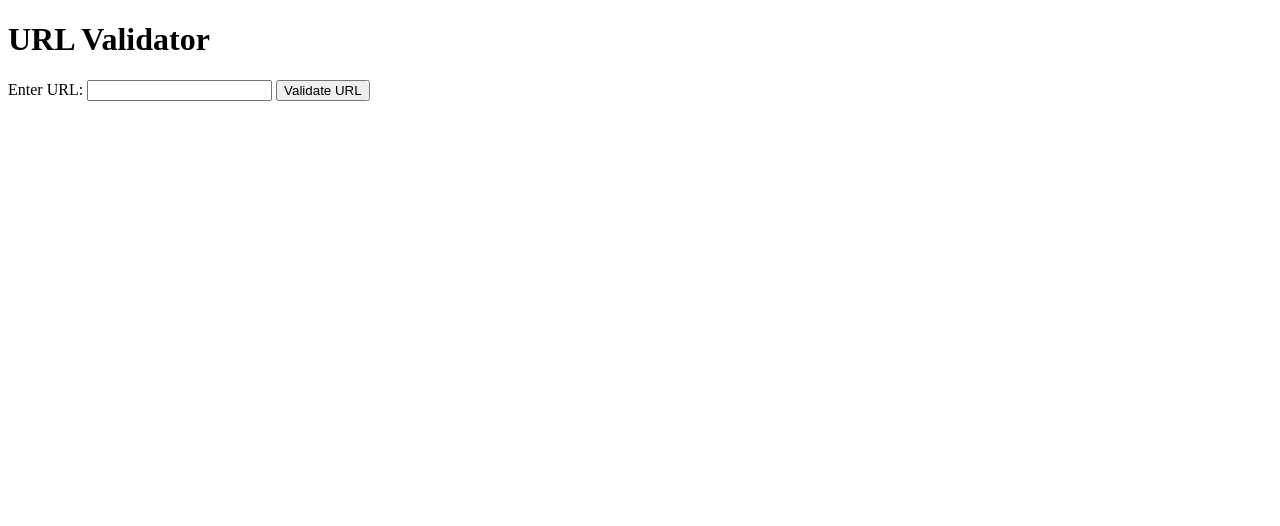
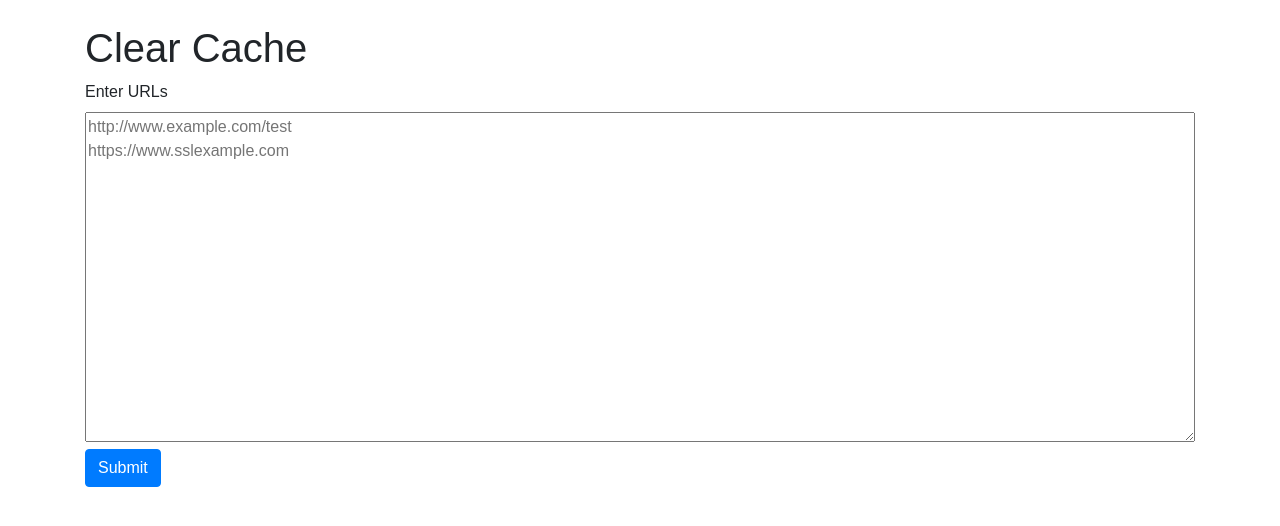
Before and after one commit to CarlosReinoso/akamai, a website: page index.html in a window 1280 px wide. Drawn offline with nearby package versions, Linux system fonts and the light colour scheme.

```diff
--- a/index.html
+++ b/index.html
@@ -1,34 +1,64 @@
-
 <!DOCTYPE html>
 <html lang="en">
 <head>
   <meta charset="UTF-8">
   <meta name="viewport" content="width=device-width, initial-scale=1.0">
   <title>URL Validator</title>
+
+  <!-- Include Bootstrap CSS -->
+  <link rel="stylesheet" href="https://stackpath.bootstrapcdn.com/bootstrap/4.3.1/css/bootstrap.min.css">
+
+  <style>
+    body {
+      font-family: 'Arial', sans-serif;
+    }
+
+    #urlInput {
+      min-width: 400px;
+      width: 100%;
+      box-sizing: border-box;
+      resize: vertical;
+      min-height: 330px;
+      font-family: 'Arial', sans-serif;
+    }
+  </style>
 </head>
 <body>
-  <h1>URL Validator</h1>
+  <div class="container mt-4">
+    <h1>Clear Cache</h1>
     <form id="urlForm">
-    <label for="urlInput">Enter URL:</label>
-    <input type="text" id="urlInput" name="url" required>
-    <button type="button" onclick="validateUrl()">Validate URL</button>
+      <label for="urlInput">Enter URLs</label>
+      <textarea type="text" id="urlInput" name="url" placeholder="http://www.example.com/test
+https://www.sslexample.com"></textarea>
+      <button type="button" class="btn btn-primary" onclick="postAkamai()">Submit</button>
     </form>
+  </div>
 
   <script>
-    function validateUrl() {
-      const url = document.getElementById('urlInput').value;
+    function isValidUrl(url) {
+      const urlRegex = /^https?:\/\//;
+      return urlRegex.test(url);
+    }
 
-      // Send a POST request to the server
-      fetch('/validateUrl', {
+    function postAkamai() {
+      const urls = document.getElementById('urlInput').value;
+
+      if (!isValidUrl(urls)) {
+        alert('Please enter valid URLs.');
+        return;
+      }
+
+      fetch('/api/akamai', {
           method: 'POST',
           headers: {
             'Content-Type': 'application/json',
           },
-        body: JSON.stringify({ url }),
+          body: JSON.stringify({ urls }),
         })
         .then(response => response.json())
         .then(data => {
-        alert(data.message);
+          console.log("data", data);
+          alert(data.detail);
         })
         .catch(error => {
           console.error('Error:', error);
--- a/package.json
+++ b/package.json
@@ -7,7 +7,9 @@
     "body-parser": "^1.20.2",
     "dotenv": "^16.3.1",
     "express": "^4.18.2",
-    "nodemon": "^3.0.3",
     "valid-url": "^1.0.9"
+  },
+  "devDependencies": {
+    "nodemon": "^3.0.3"
   }
 }
--- a/routeAkamaiPost.js
+++ b/routeAkamaiPost.js
@@ -1,7 +1,7 @@
 const urlValidator = require("valid-url");
 const axios = require("axios");
 require("dotenv").config();
-console.log("🚀 ~ akamai ~ process.env.COOKIE:", process.env.TOKEN);
+console.log("🚀 ~ akamai ~ process.env.TOKEN:", process.env.TOKEN);
 
 const akamai = async (req, res) => {
   const urls = req.body?.urls;
@@ -24,7 +24,7 @@
     );
     console.log("🚀 ~ akamai ~ response:", response.data);
     console.log("sent!");
-    res.status(201).send("success");
+    res.status(201).json(response.data);
   } catch (error) {
     console.log("🚀 ~ akamai ~ error:", error);
     console.error("error:", error.message);
```
Also changed, not shown: pnpm-lock.yaml. Lines whose indentation alone changed are shown as unchanged.
